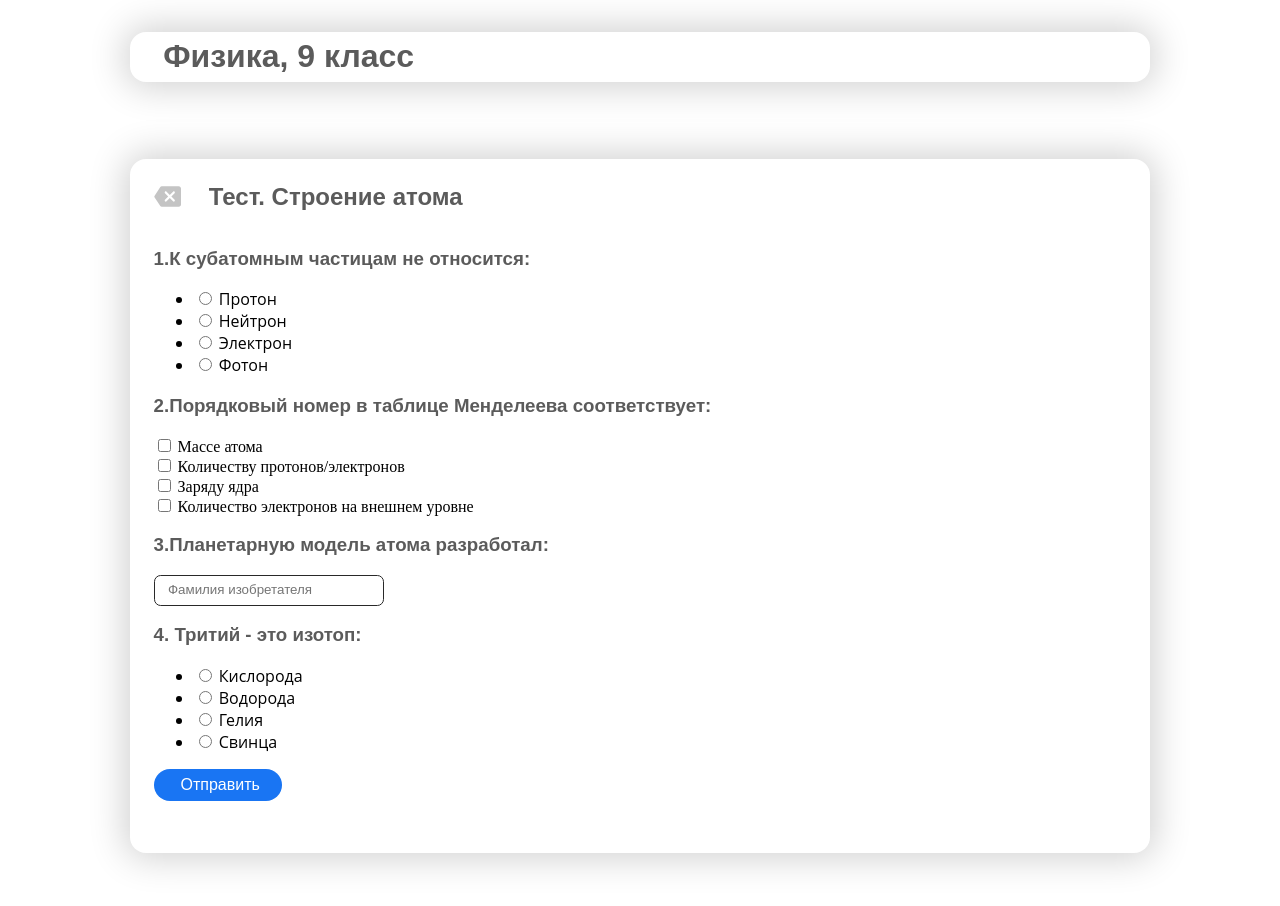
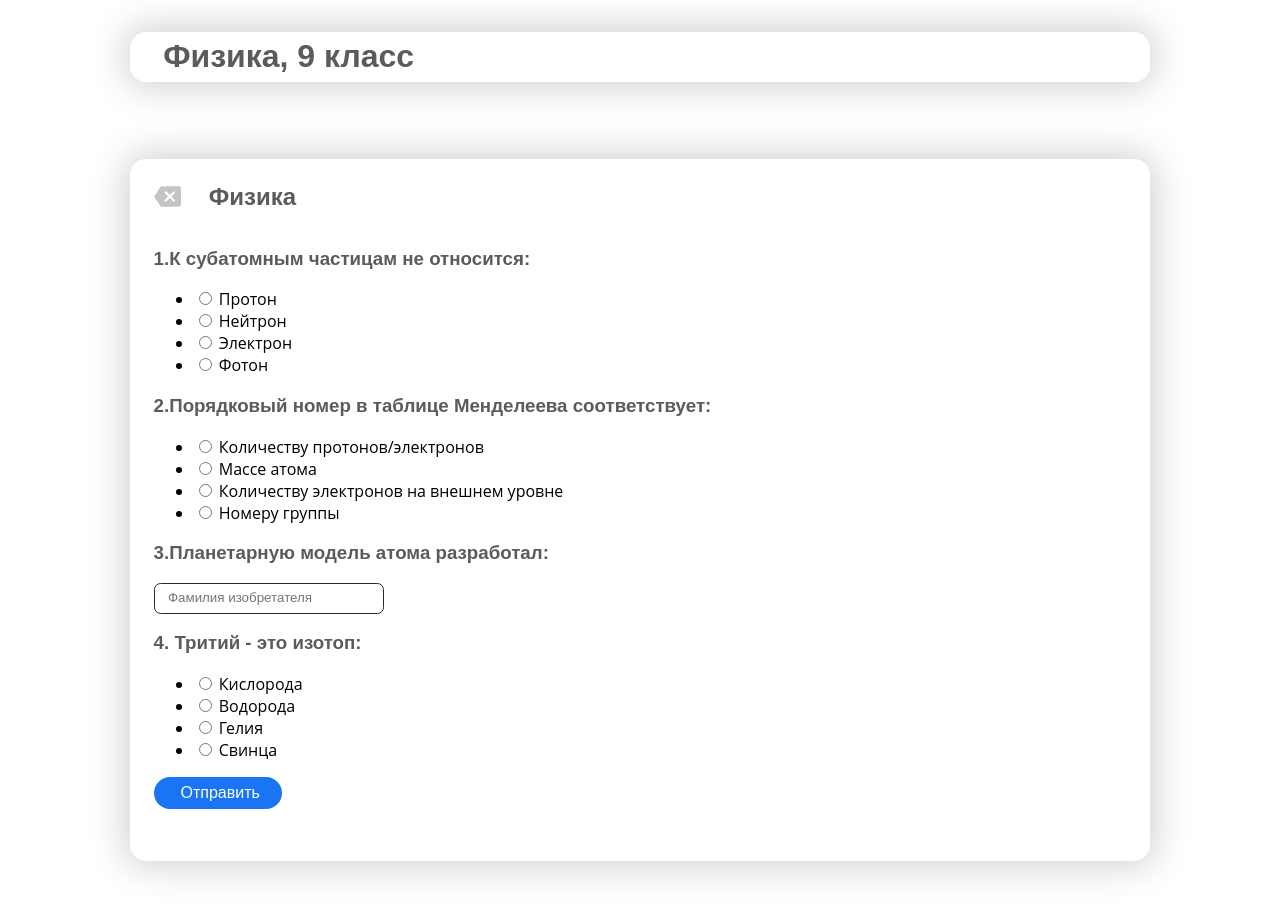
Before and after one commit to platon-p/flaskProject2, a Flask app: page /physics/atomic-structure/test in a window 1280 px wide. Before the commit the page ends 869 px from the top, so only its background shows below. Run offline with Flask 2, Linux system fonts and the light colour scheme.

Commit message:
Отредактировал тест по атомам, остался единый шаблон

```diff
--- a/forms.py
+++ b/forms.py
@@ -12,21 +12,21 @@ class LoginForm(FlaskForm):
     submit = SubmitField('Войти', render_kw={'class': 'log_in_btn', 'style': 'width: 15em'})
 
 
-class AtomTest(FlaskForm):
+class TestAtom(FlaskForm):
     q1 = RadioField(label='1.К субатомным частицам не относится:', choices=['Протон', 'Нейтрон', 'Электрон', 'Фотон'],
                     render_kw={'class': 'radio-label'})
-    q2 = '2.Порядковый номер в таблице Менделеева соответствует:'
+    q2 = RadioField('2.Порядковый номер в таблице Менделеева соответствует:',
+                    choices=('Количеству протонов/электронов', 'Массе атома',
+                             'Количеству электронов на внешнем уровне', 'Номеру группы'),
+                    render_kw={'class': 'radio-label'})
 
-    bool1, bool2, bool3, bool4 = BooleanField('Массе атома'), BooleanField(
-        'Количеству протонов/электронов'), BooleanField('Заряду ядра'), BooleanField(
-        'Количество электронов на внешнем уровне')
     q3 = StringField(label='3.Планетарную модель атома разработал:',
                      render_kw={'class': 'mail_input_field', 'placeholder': 'Фамилия изобретателя',
                                 'style': 'line-height: 2em'})
     q4 = RadioField(label='4. Тритий - это изотоп:', choices=['Кислорода', 'Водорода', 'Гелия', 'Свинца'],
                     render_kw={'class': 'radio-label'})
     submit = SubmitField('Отправить', render_kw={'class': 'log_in_btn'})
-    answers = ('Фотон', 'False', 'True', 'True', 'False', 'Резерфорд', 'Водорода')
+    answers = ('Фотон', 'Количеству протонов/электронов', 'Резерфорд', 'Водорода')
 
 
 class TestElec(FlaskForm):
@@ -79,7 +79,7 @@ class TestBinary(FlaskForm):
     answers = ('101101', '1101011', '65', '231')
 
 
-class SequencesTest(FlaskForm):
+class TestSequences(FlaskForm):
     q1 = RadioField('Каким способом задана последовательность: "Последовательность простых чисел"',
                     choices=('Словесным', 'Рекуррентным', 'Формулой'), render_kw={'class': 'radio-label'})
     q2 = RadioField('Каким способом задана последовательность: "a_1=1; a_2=1, a_n = a_(n-1)+a_(n-2)"',
--- a/main.py
+++ b/main.py
@@ -109,7 +109,7 @@ def stereometry_lesson():
 
 @app.route('/math/stereometry/test', methods=['GET', 'POST'])
 def test_stereometry():
-    form = SequencesTest()
+    form = TestSequences()
     if form.validate_on_submit():
         return 'Данные успешно сохранены'
     return render_template('tests.html', form=form, title='Математика', link='math', link2='stereometry')
@@ -126,10 +126,10 @@ def atomic_structure_lesson():
 
 @app.route('/physics/atomic-structure/test', methods=['GET', 'POST'])
 def test_atomic_structure():
-    form = AtomTest()
+    form = TestAtom()
     if form.validate_on_submit():
         return 'Данные успешно сохранены'
-    return render_template('tests_atomic-structure.html', form=form)
+    return render_template('tests.html', form=form, title='Физика', link='physics', link2='atomic-structure')
 
 
 @app.route('/physics/elec')
--- a/templates/base.html
+++ b/templates/base.html
@@ -14,7 +14,7 @@
     {% if current_user.is_authenticated %}
         <a href="/profile">
             <h1 class="main_h1">{{ title }}</h1>
-            <div class="my-profile card" style="padding: 0.4em 2em 0.4em 2em; width: auto;">
+            <div class="my-profile card" style="padding: 0.4em 2em 0.4em 2em; width: auto; vertical-align: middle">
                 <img src="{{ url_for('static', filename='images/avatar.svg') }}" alt="" class="avatar-img">
                 <h4 class="user-label">{{ current_user.name }} {{ current_user.surname }}</h4>
             </div>
--- a/templates/tests_atomic-structure.html
+++ /dev/null
@@ -1,54 +0,0 @@
-<!DOCTYPE html>
-<html lang="en">
-<head>
-    <meta charset="UTF-8">
-    <title>Физика</title>
-    <link rel="stylesheet" href="{{ url_for('static', filename='css/main.css') }}">
-    <link rel="stylesheet" href="{{ url_for('static', filename='css/cards.css') }}">
-    <link rel="stylesheet" href="{{ url_for('static', filename='css/reg.css') }}">
-    <link rel="stylesheet" href="{{ url_for('static', filename='css/tests.css') }}">
-    <meta name="viewport" content="width=765">
-</head>
-<body>
-<div class="block">
-    <a href="/physics"><h1 class="main_h1">Физика, 9 класс </h1></a>
-</div>
-
-<div class="block">
-    <div style="line-height: 1.5em;">
-        <a href="/physics">
-            <img src="{{ url_for('static', filename='images/arrow.svg') }}" alt=""
-                 style="width: 1.7em; vertical-align: middle">
-        </a>
-        <h2 class="label_lessons" style="margin-left: 1em; display: inline-block; vertical-align: middle">Тест. Строение
-            атома</h2>
-    </div>
-    <form action="" method="post" novalidate>
-        <div>
-            {{ form.csrf_token }}
-        </div>
-        <h3>{{ form.q1.label }}</h3>
-        {{ form.q1() }}
-
-        <h3>{{ form.q2 }}</h3>
-        {{ form.bool1() }} {{ form.bool1.label }}
-        <br>
-        {{ form.bool2() }} {{ form.bool2.label }}
-        <br>
-        {{ form.bool3() }} {{ form.bool3.label }}
-        <br>
-        {{ form.bool4() }} {{ form.bool4.label }}
-        <br>
-
-        <h3>{{ form.q3.label }}</h3>
-        {{ form.q3 }}
-        <h3>{{ form.q4.label }}</h3>
-        {{ form.q4() }}
-        {{ form.submit }}
-    </form>
-
-    <br>
-</div>
-
-</body>
-</html>
```
Also changed, not shown: templates/atomic-structure.html (+10 -12 lines).
